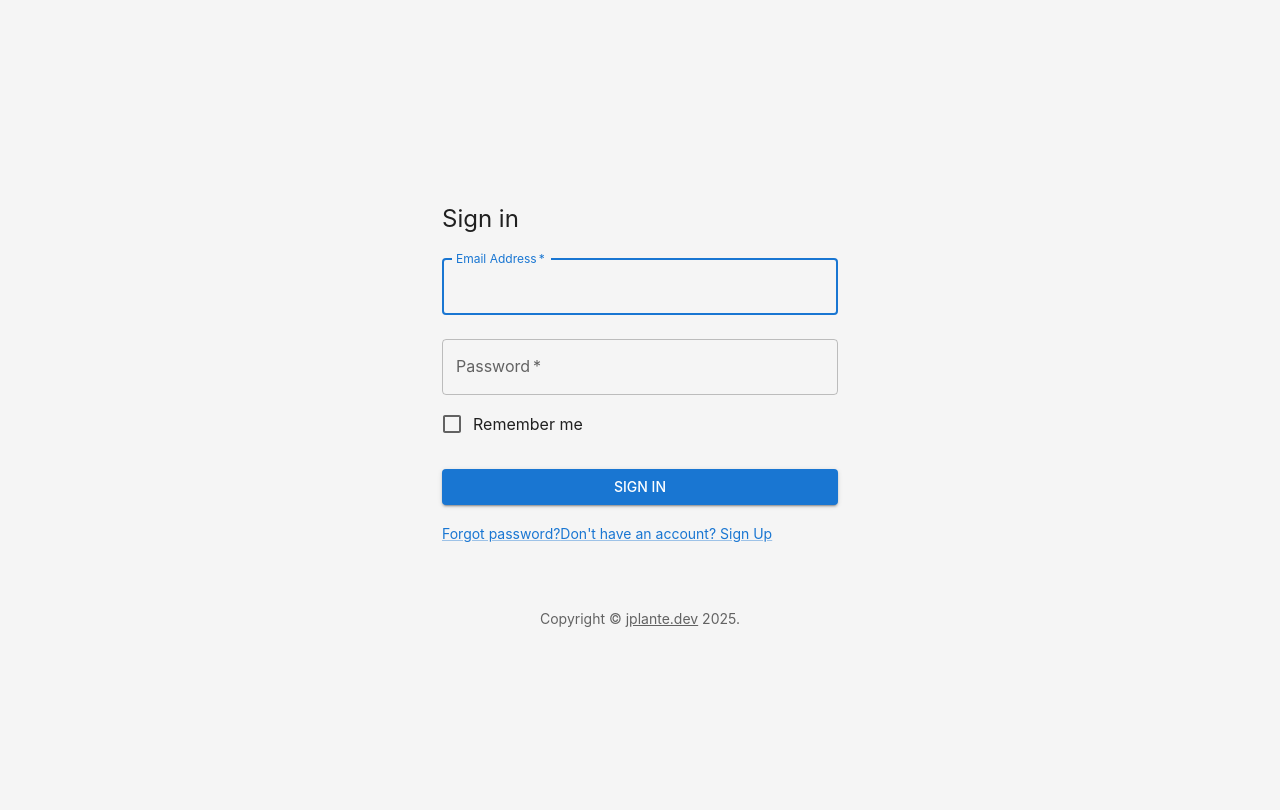
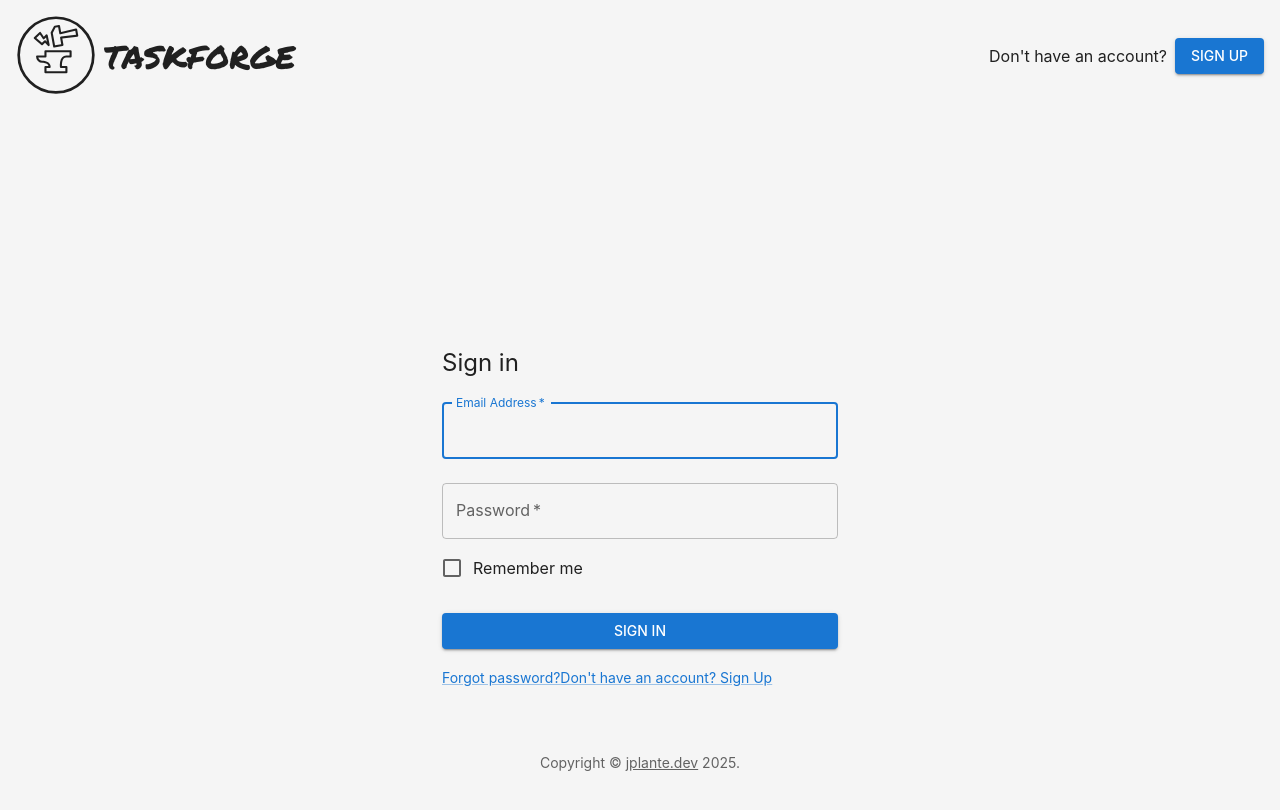
Before and after one commit to jplante01/task_forge, a React (Vite) app: page /login in a window 1280 px wide. Shown: the top 810 px of the page. Built offline with nearby package versions, Linux system fonts and the light colour scheme; no server answers.

Commit message:
Style form

```diff
--- a/src/pages/Login.jsx
+++ b/src/pages/Login.jsx
@@ -1,9 +1,48 @@
 import React from "react";
 import SignInForm from "../components/SignInForm";
-import { Card, CardContent, Box } from "@mui/material";
+import { Box, Stack, Typography, Button } from "@mui/material";
+import { TaskForgeLogo } from "../logo/TaskForgeLogo";
+import { useThemeModeContext } from "../contexts/ThemeModeContext";
 
 export default function Login() {
+  const { theme } = useThemeModeContext();
+
   return (
+    <Stack sx={{ height: "100%" }}>
+      <Stack
+        direction="row"
+        alignItems="center"
+        sx={{ padding: "1rem", marginBottom: "2rem" }}
+        justifyContent="space-between"
+      >
+        <Stack direction="row" alignItems="center">
+          <Box
+            sx={{
+              width: "80px",
+              height: "80px",
+              marginRight: "0.5rem",
+            }}
+          >
+            <TaskForgeLogo
+              sx={{
+                width: "100%",
+                height: "100%",
+                color: theme.palette.text.main,
+                // padding: "0.5rem",
+              }}
+            />
+          </Box>
+          <Typography variant="logoFont">TASKFORGE</Typography>
+        </Stack>
+        <Stack direction="row" alignItems="center">
+          <Typography variant="body1" sx={{ marginRight: "0.5rem" }}>
+            Don&apos;t have an account?
+          </Typography>
+          <Button variant="contained" color="primary">
+            Sign up
+          </Button>
+        </Stack>
+      </Stack>
       <Box
         sx={{
           display: "flex",
@@ -18,5 +57,6 @@ export default function Login() {
         {/* </CardContent> */}
         {/* </Card> */}
       </Box>
+    </Stack>
   );
 }
```
Lines whose indentation alone changed are shown as unchanged.
